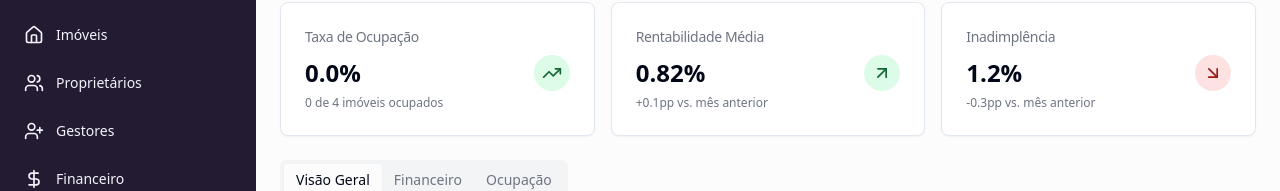
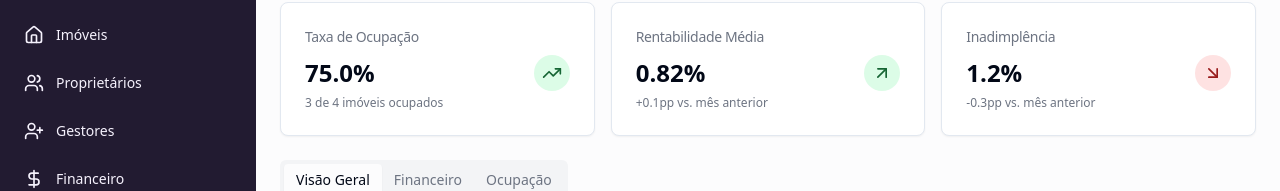
Before and after one commit to SamuelSadovnik/invistaix-dashboard-vision-33, a React (Vite) app: page /dashboard/performance in a window 1280 px wide. Shown: the part 171-362 px from the top of the page. Built offline with nearby package versions, Linux system fonts and the light colour scheme.

Commit message:
Fix: Resolve type error in Performance.tsx
The commit addresses a TypeScript error in Performance.tsx related to the 'status' property not existing on the 'Property' type.

```diff
--- a/src/pages/Performance.tsx
+++ b/src/pages/Performance.tsx
@@ -27,7 +27,8 @@ import { properties, incomeData, expenseData, resultData } from '@/data/mockData
 
 const Performance = () => {
   const totalProperties = properties.length;
-  const occupiedProperties = properties.filter(p => p.status === 'Ocupado').length;
+  // Change from p.status to check for rentValue to determine if property is occupied
+  const occupiedProperties = properties.filter(p => p.rentValue !== undefined).length;
   const occupancyRate = ((occupiedProperties / totalProperties) * 100).toFixed(1);
 
   return (
```
